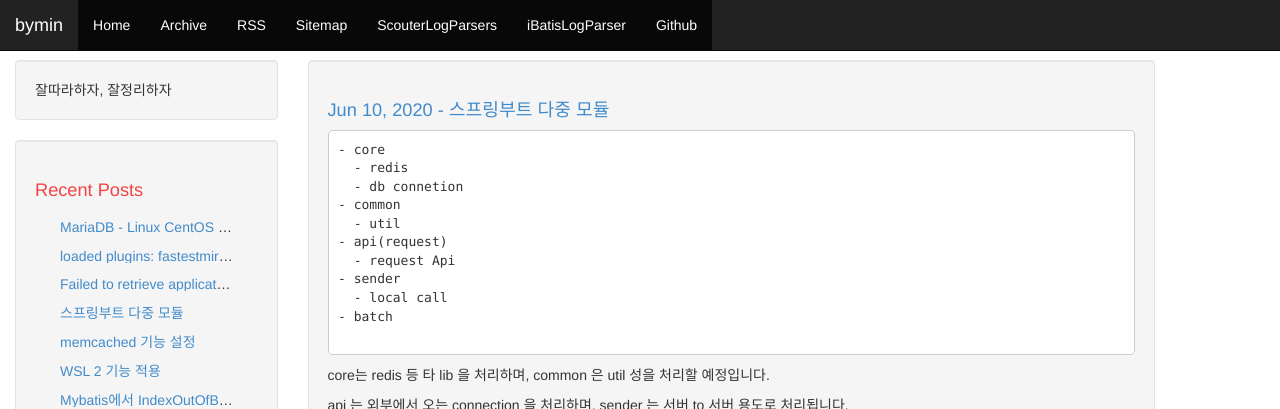
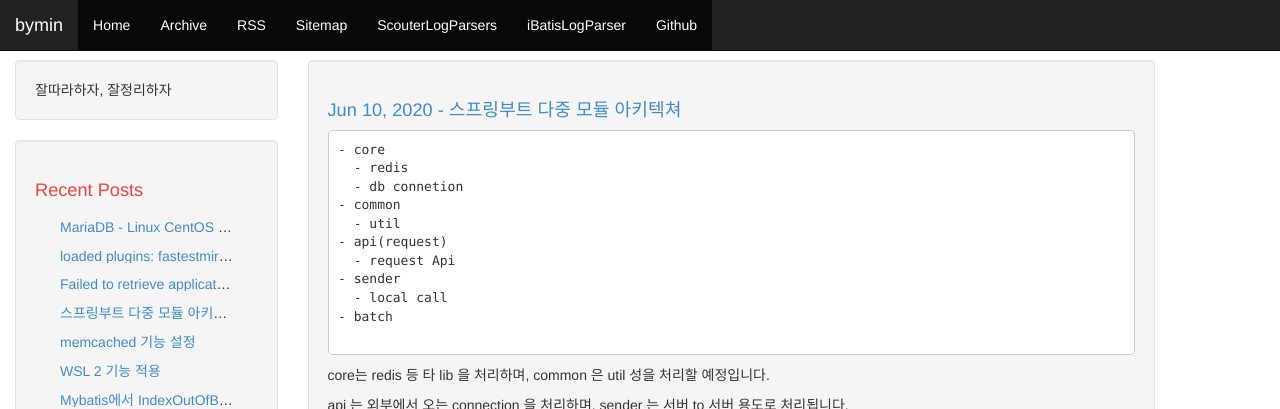
Before and after one commit to youngclown/youngclown.github.io, a Jekyll site: the page built from _posts/2020-06-10-spring_boot_git_gradle.md, in a window 1280 px wide and 900 px high. Shown: the top 409 px of the window. Built offline with Jekyll 4.4.1, drawn with Linux system fonts in a browser that asks for light colours; comment, search, counter and statistics services are not loaded.

Commit message:
spring boot multi architecture

```diff
--- a/_posts/2020-06-10-spring_boot_git_gradle.md
+++ b/_posts/2020-06-10-spring_boot_git_gradle.md
@@ -1,6 +1,6 @@
 ---
 layout: post
-title: "스프링부트 다중 모듈"
+title: "스프링부트 다중 모듈 아키텍쳐"
 comments: true
 ---
 
```
